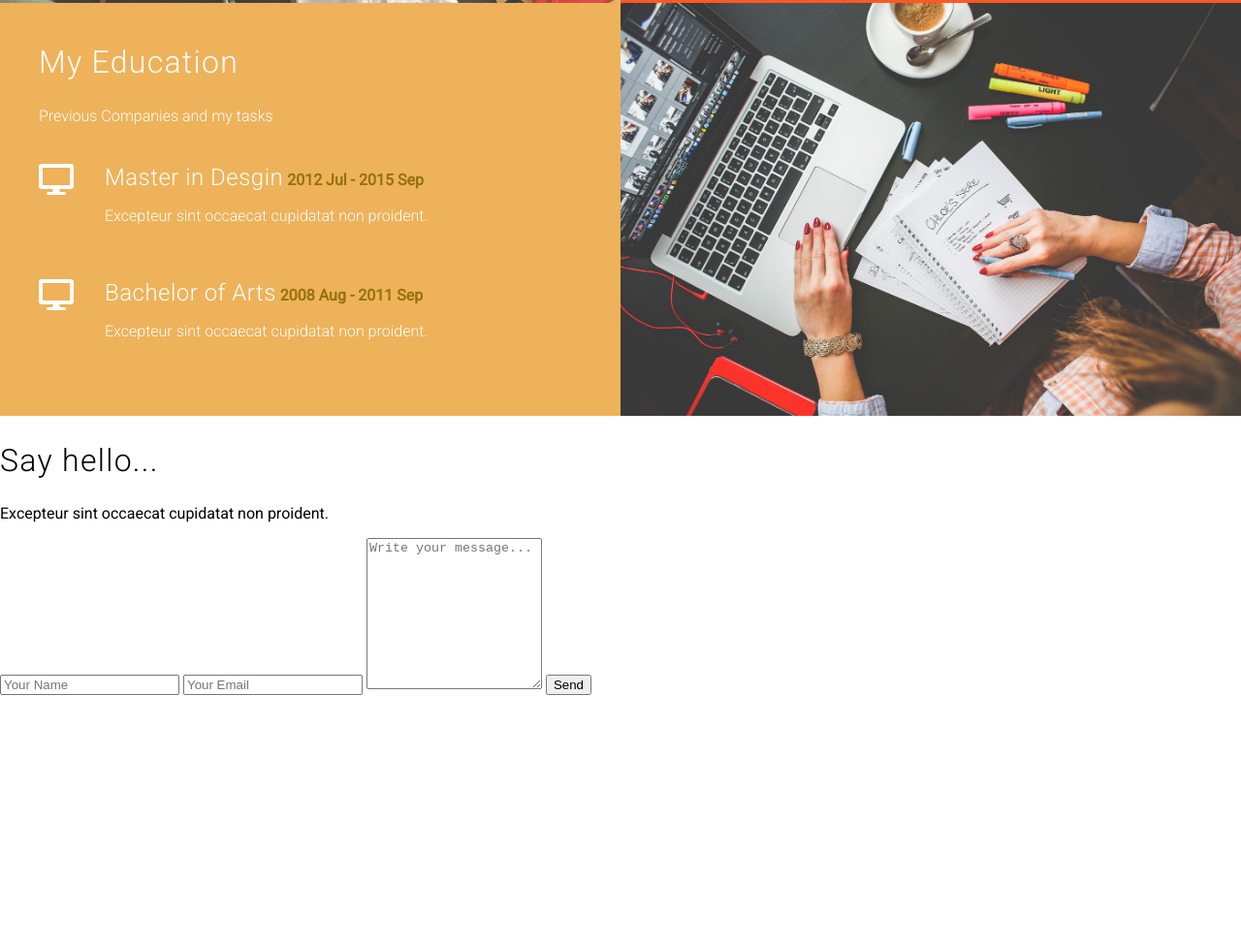
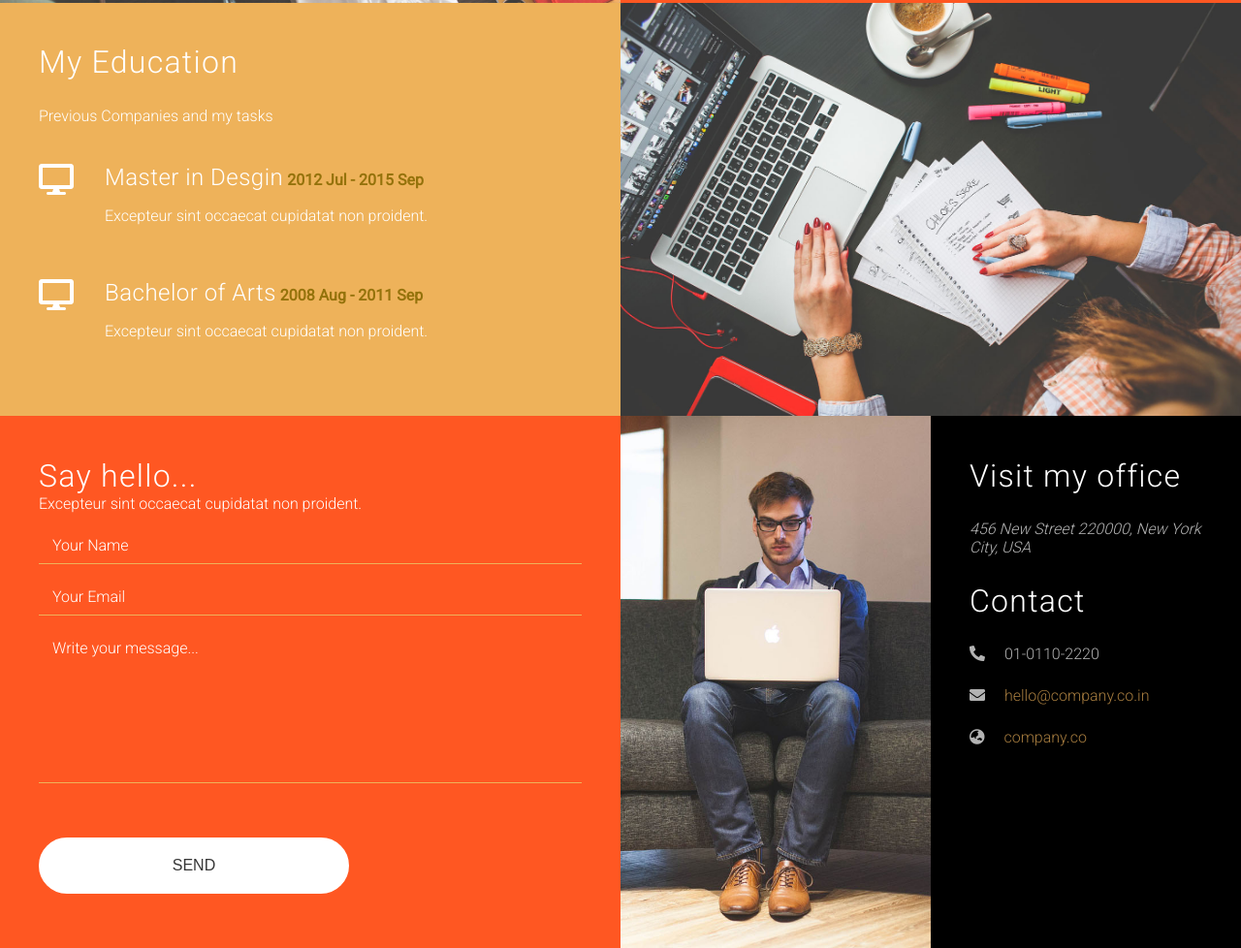
Before and after one commit to praveen-me/final_project_html_css, a plain HTML site: page index.html in a window 1280 px wide. Shown: the part 1952-2930 px from the top of the page at 97% size. Before the commit the page ends 2669 px from the top, so only its background shows below. Drawn offline with Linux system fonts and the light colour scheme.

Commit message:
Add contact section, Added README.md also

```diff
--- a/index.html
+++ b/index.html
@@ -166,15 +166,38 @@
         </section>
         <!-- Contact -->
         <section class="contact">
+            <!-- Form -->
             <div class="contact_section">
-                <h2 class="heading">Say hello...</h2>
+                <h2 class="heading contact_head">Say hello...</h2>
                 <p class="contact_text">Excepteur sint occaecat cupidatat non proident.</p>
-                <form action="" class="contect-form">
-                    <input type="text" placeholder="Your Name">
-                    <input type="email" placeholder="Your Email">
-                    <textarea name="" id="" rows="10" placeholder="Write your message..."></textarea>
+                <form action="" class="contact-form">
+                    <input type="text" placeholder="Your Name"  class="contact_field">
+                    <input type="email" placeholder="Your Email" class="contact_field">
+                    <textarea name="" id="" rows="6" placeholder="Write your message..." class="contact_field"></textarea>
                     <button class="btn">Send</button>
                 </form>
+            </div>
+            <!-- img -->
+            <div class="contact_form_image">
+            </div>
+            <div class="address">
+                <h2 class="heading">Visit my office</h2>
+                <address class="address_text">456 New Street 220000, New York City, USA</address>
+                <div class="contact_items_wrapper">
+                    <h2 class="heading contact_header">Contact</h2>
+                    <div class="contact_item">
+                        <i class="fas fa-phone contact_item_icon rotate-me"></i>
+                        <span class="contact_item_text">01-0110-2220</span>
+                    </div>
+                    <div class="contact_item">
+                        <i class="fas fa-envelope contact_item_icon"></i>
+                        <span class="contact_item_text gold_text">hello@company.co.in</span>
+                    </div>
+                    <div class="contact_item">
+                        <i class="fas fa-globe-asia contact_item_icon"></i>
+                        <span class="contact_item_text gold_text">company.co</span>
+                    </div>
+                </div>
             </div>
         </section>
     </main>
--- a/style/style.css
+++ b/style/style.css
@@ -4,7 +4,6 @@
 
 body {
     margin: 0;
-    font-family: sans-serif;
     font-family: 'Roboto', sans-serif;
 }
 
@@ -20,6 +19,11 @@ html {
 *:after,
 *:before {
     box-sizing: inherit;
+}
+
+img {
+    width: 100%;
+    height: 100%;
 }
 
 .wrapper {
@@ -87,7 +91,7 @@ a {
     grid-template-rows: 100vh;
 }
 
-.first-block, .s2_part_two {
+.first-block, .s2_part_two, .contact_form_image {
     background: url('../media/home-img.jpg');
     background-position: center !important;
     background-size: cover !important;
@@ -151,7 +155,7 @@ a {
      color : #a59e9e;
 }
 
-.info_sec_button {
+.info_sec_button, .btn {
     line-height: 50px;
     width: 12em;
     font-size: 1em;
@@ -164,6 +168,7 @@ a {
     color: #363636;
     font-family: 'PT Sans', sans-serif;
     cursor: pointer;
+    transition: all 200ms ease-in-out;
 }
 
 .info_sec_button:hover {
@@ -412,8 +417,95 @@ a {
 }
 
 /* Contact */
+.contact {
+    display : grid;
+    grid-template-columns: 2fr 1fr 1fr;
+}
 
+.contact_form_image {
+    background: url(../media/contact-img.jpg);
+}
 
+.contact_section {
+    padding: 1rem 2.5rem;
+    background-color: #ff5722;
+    color: #fff;
+}
+
+.contact_head {
+    margin-bottom: 0;
+}
+
+.contact_text {
+    margin-top: 0;
+    font-weight: 300;
+}
+
+.contact_field {
+    display: block;
+    width: 100%;
+    border: 0;
+    padding: 6px 14px;
+    border-bottom: 1px solid #eeb25a;
+    line-height: 1.5;
+    font-size: 1rem !important;
+    margin: 1rem 0;
+    resize: none;
+    background: transparent;
+    color: #fff;
+    font-weight: 300;
+}
+
+.contact_field:focus {
+    outline: none;
+}
+
+.contact_field::placeholder {
+    font-family: 'Roboto', sans-serif;
+    color: #fff;
+    font-weight: 300;
+}
+
+.btn {
+    background-color: #fff;
+    border-color: #fff;
+    font-weight: 300;
+    width: 20em;
+}
+
+.btn:hover {
+    background: transparent;
+    color: #fff;
+}
+
+.address {
+    background-color: #000;
+    color: #fff;
+    padding: 1rem 2.5rem;
+}
+
+.address_text {
+    font-weight: 300;
+    opacity: 0.7;
+}
+
+.contact_item{
+    margin: 1.5rem 0;
+    font-weight: 300;
+    opacity: 0.7;
+}
+
+.rotate-me {
+    transform: rotateY(180deg);
+}
+
+.gold_text {
+    color: #eeb25a;
+}
+
+.contact_item_text {
+    padding-left: 1rem;
+}
 
 /* Tablet BreakPoint */
 @media screen and (max-width : 768px) and (min-width : 451px){
@@ -449,6 +541,11 @@ a {
     .fourth_section {
         grid-template-columns: 1fr;
         grid-auto-rows: 450px;
+    }
+
+    .contact {
+        grid-template-columns: 1fr;
+        grid-auto-rows: auto 450px auto;
     }
 }
 
@@ -491,4 +588,9 @@ a {
     .fifth_section {
         grid-auto-rows: auto 300px;
     }
+
+    .contact {
+        grid-template-columns: 1fr;
+        grid-auto-rows: auto 300px auto;
+    }
 }
```
Also changed, not shown: 1 other file.
